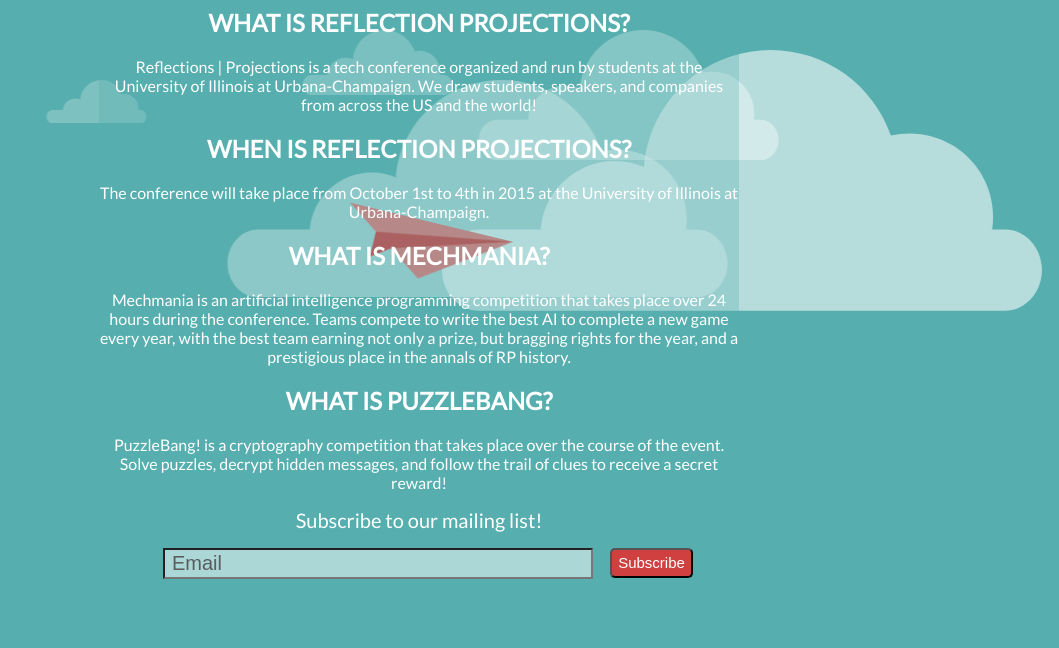
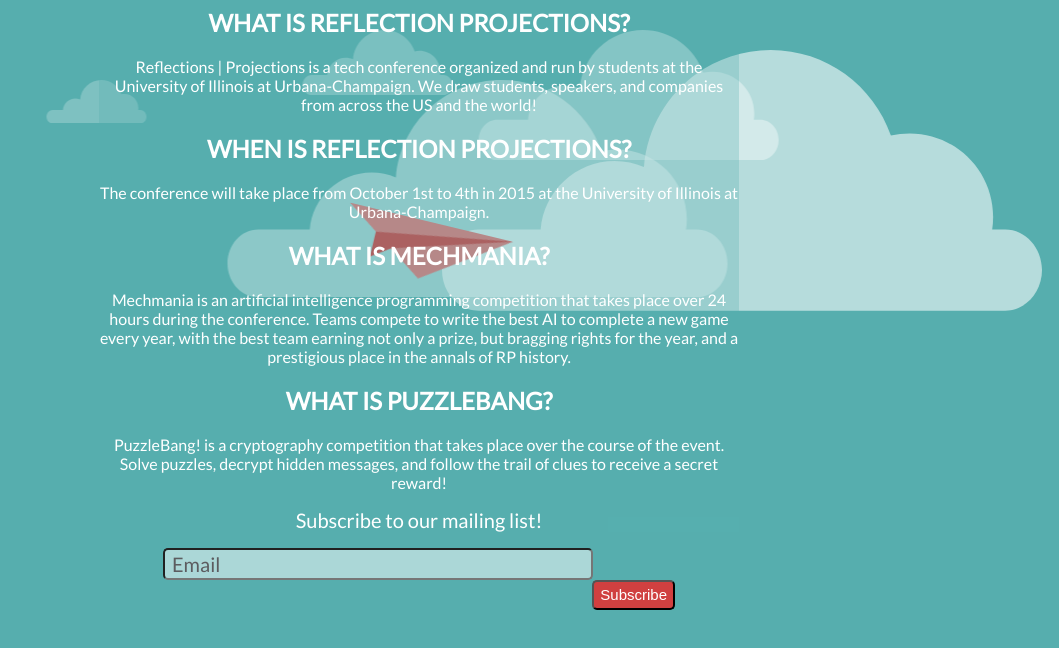
Before and after one commit to ReflectionsProjections/rp2015website, a plain HTML site: page index.html in a window 1280 px wide. Shown: the part 130-778 px from the top of the page, without its empty margins (221-1280 px from the left). Drawn offline with Linux system fonts and the light colour scheme.

Commit message:
Input field fixed
Fixed input field, added a few other things; fonts not yet implemented,
however.

```diff
--- a/custom.css
+++ b/custom.css
@@ -256,13 +256,14 @@
 	/*width: 15%;*/
 	/*height: 100%;*/
 	background-color: #d04040;
-  margin-right: 5%;
+	margin-right: 10%;
 	margin-left: 3px;
 	border-radius: 5px;
 	height: 30px;
 	font-size: 15px;
 	display: inline;
 	color: #ffffff;
+	float: right;
 }
 
 .required {
@@ -274,6 +275,7 @@
 	font-size: bold;
 	float: left;
 	margin-left: 10%;
+	border-radius: 5px;
 }
 
 .enter {
@@ -290,13 +292,14 @@
 	font-size: 20px;
 }
 
-.box{
-
+input:focus {
+	outline-color: #e07878;
 }
 
 #mce-EMAIL {
 	color: #5c5c5f;
 	font-size: 20px;
+	font-family: Lato, Serif;
 	text-align: left;
 	padding-left: 7px;
 	padding-top: 2px;
```
Lines whose indentation alone changed are shown as unchanged.
